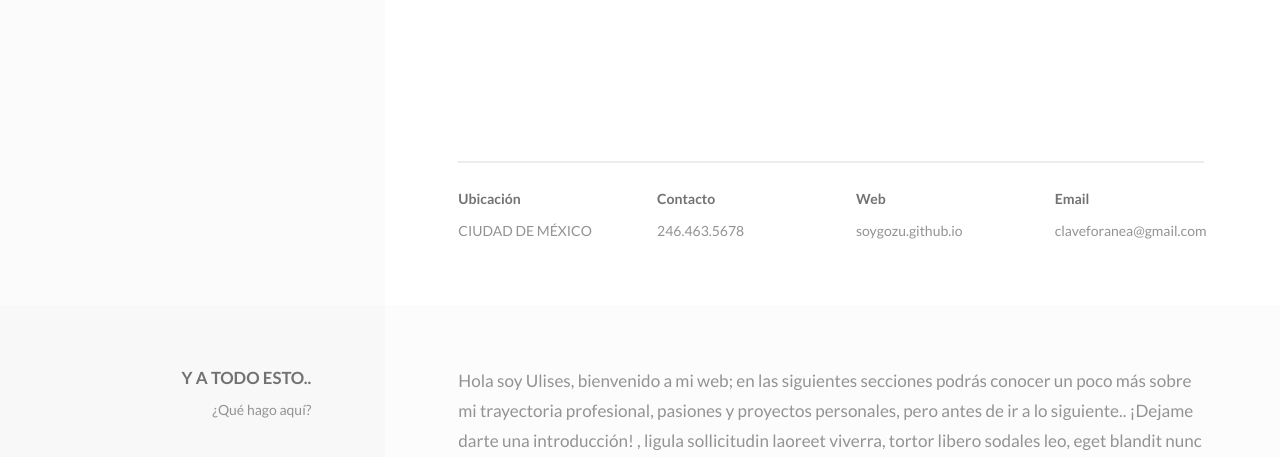
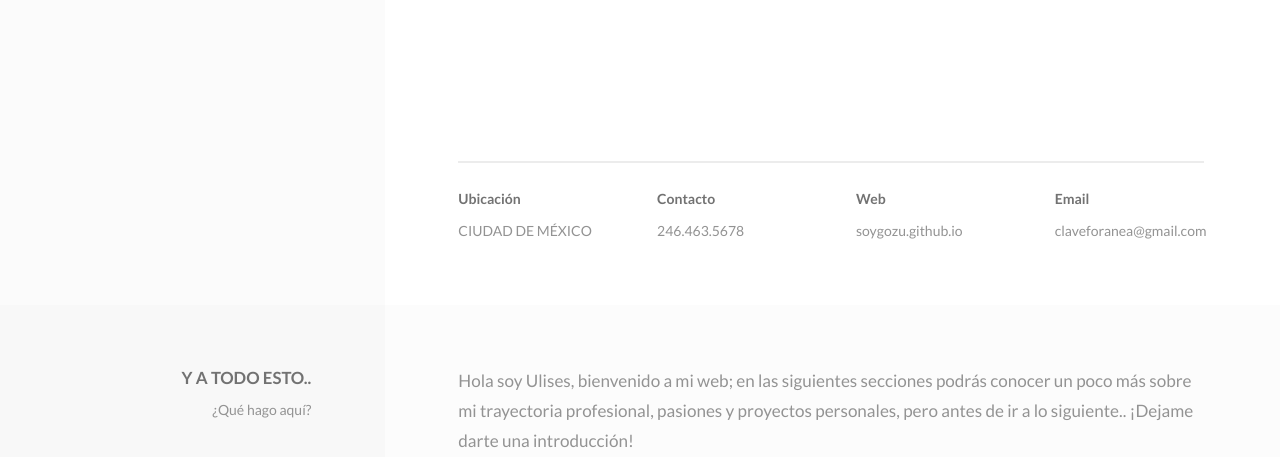
Before and after one commit to soygozu/soygozu.github.io, a plain HTML site: page index.html in a window 1280 px wide. Shown: the part 495-952 px from the top of the page. Drawn offline with Linux system fonts and the light colour scheme.

Commit message:
correcion de textos

```diff
--- a/index.html
+++ b/index.html
@@ -234,7 +234,6 @@
                                     <div class="o-content__body">
                                         <p>
                                             Hola soy Ulises, bienvenido a mi web; en las siguientes secciones podrás conocer un poco más sobre mi trayectoria profesional, pasiones y proyectos personales, pero antes de ir a lo siguiente.. ¡Dejame darte una introducción!
-                                            , ligula sollicitudin laoreet viverra, tortor libero sodales leo, eget blandit nunc tortor eu nibh. Nullam mollis. Ut justo. Suspendisse potenti. Nulla vitae mauris non felis mollis faucibus.
                                         </p>
                                         <p>
                                             Por más de 5 años he participado en distintos proyectos digitales, vivo actualmente en la Ciudad de México; me dedico principalmente a la gestión de equipos y emprender metas personales. Mi objetivo principal es fortalecer el desarrollo eficaz de proyectos mediante el trabajo colaborativo, la auto-organización, el desarrollo iterativo y la mejora contínua.
```
